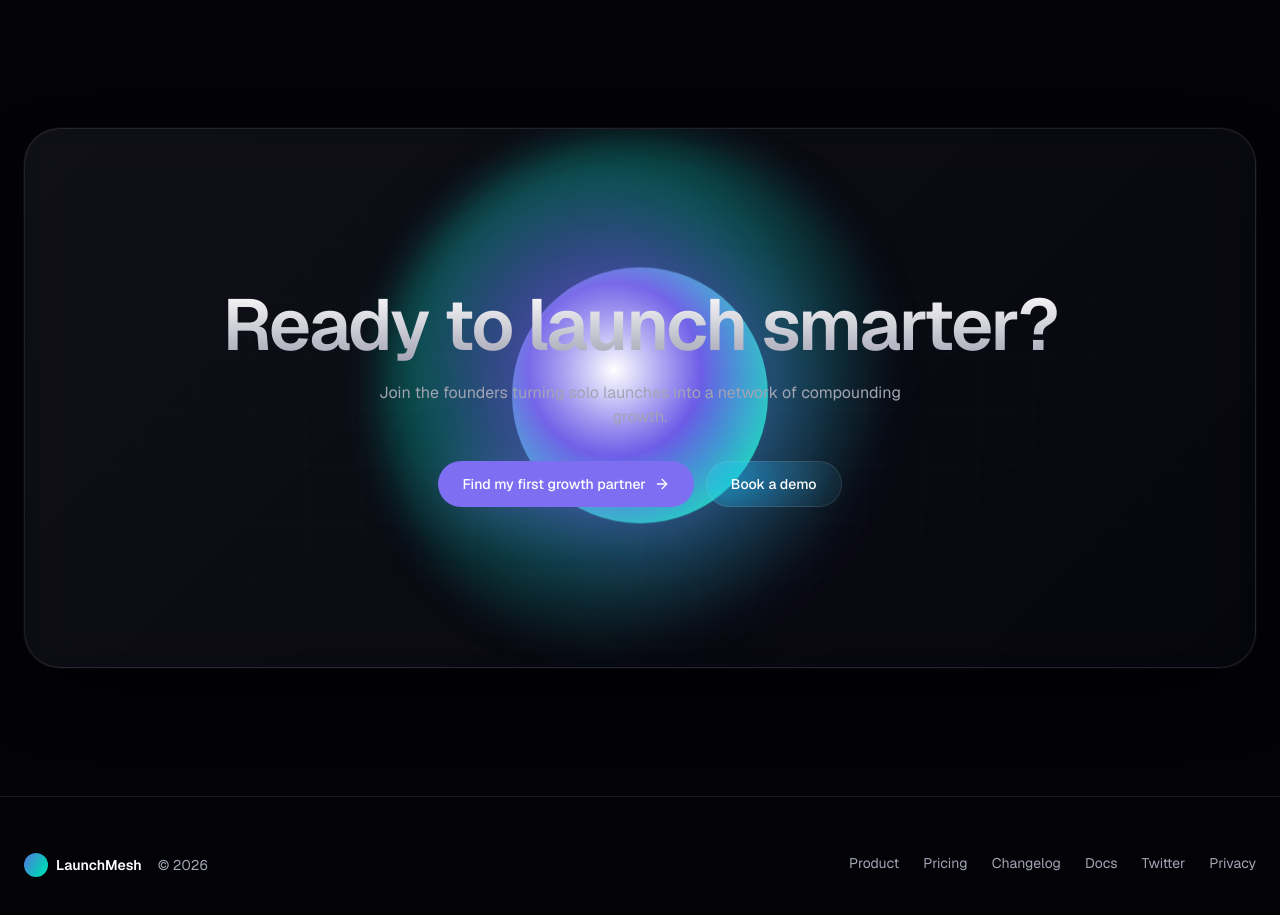
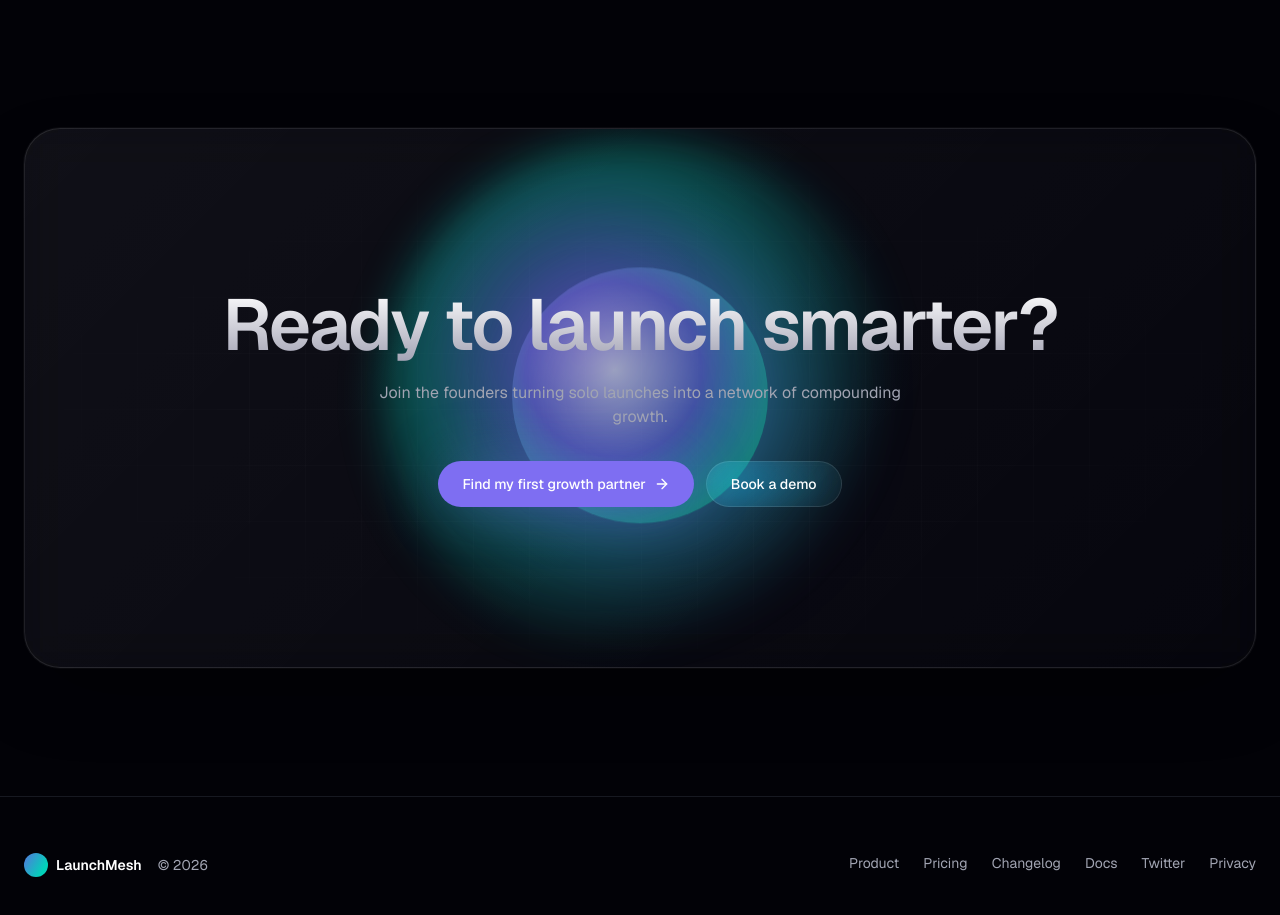
Before and after one commit to HackOnVibeCom/2026-07-viltrumite, a React (Vite) app: page / in a window 1280 px wide. Shown: the part 8280-9195 px from the top of the page. Built offline with nearby package versions, Linux system fonts and the light colour scheme.

Commit message:
fix: put CTA orbs behind text with z-index layering

```diff
--- a/src/components/site/LaunchMeshLanding.tsx
+++ b/src/components/site/LaunchMeshLanding.tsx
@@ -662,19 +662,19 @@ function FinalCTA() {
   return (
     <section id="cta" className="relative py-32 container mx-auto max-w-7xl px-6">
       <div className="relative rounded-[36px] overflow-hidden glass-strong shadow-elevated">
-        <div className="absolute inset-0 grid-bg opacity-40 radial-fade" />
-        {/* orb */}
-        <div className="absolute left-1/2 top-1/2 -translate-x-1/2 -translate-y-1/2 h-[520px] w-[520px] rounded-full"
+        <div className="absolute inset-0 grid-bg opacity-40 radial-fade z-0" />
+        {/* orb — kept behind text with z-0 */}
+        <div className="absolute left-1/2 top-1/2 -translate-x-1/2 -translate-y-1/2 h-[520px] w-[520px] rounded-full z-0"
           style={{
             background: "radial-gradient(circle at 40% 40%, rgba(108,92,231,0.6), rgba(0,212,184,0.35) 40%, transparent 70%)",
             filter: "blur(20px)",
           }} />
-        <div className="absolute left-1/2 top-1/2 -translate-x-1/2 -translate-y-1/2 h-64 w-64 rounded-full animate-float-slow"
+        <div className="absolute left-1/2 top-1/2 -translate-x-1/2 -translate-y-1/2 h-64 w-64 rounded-full animate-float-slow z-0"
           style={{
-            background: "radial-gradient(circle at 40% 40%, #ffffff, #6C5CE7 40%, #00D4B8 80%)",
-            boxShadow: "0 0 120px 20px rgba(108,92,231,0.5), inset 0 0 80px rgba(255,255,255,0.2)",
+            background: "radial-gradient(circle at 40% 40%, rgba(255,255,255,0.5), rgba(108,92,231,0.5) 40%, rgba(0,212,184,0.4) 80%)",
+            boxShadow: "0 0 120px 20px rgba(108,92,231,0.4), inset 0 0 80px rgba(255,255,255,0.1)",
           }} />
-        <div className="relative py-28 md:py-40 px-6 text-center">
+        <div className="relative z-10 py-28 md:py-40 px-6 text-center">
           <motion.h2
             initial={{ opacity: 0, y: 20 }} whileInView={{ opacity: 1, y: 0 }} viewport={{ once: true }}
             className="text-5xl md:text-7xl font-semibold tracking-[-0.03em] gradient-text">
```
